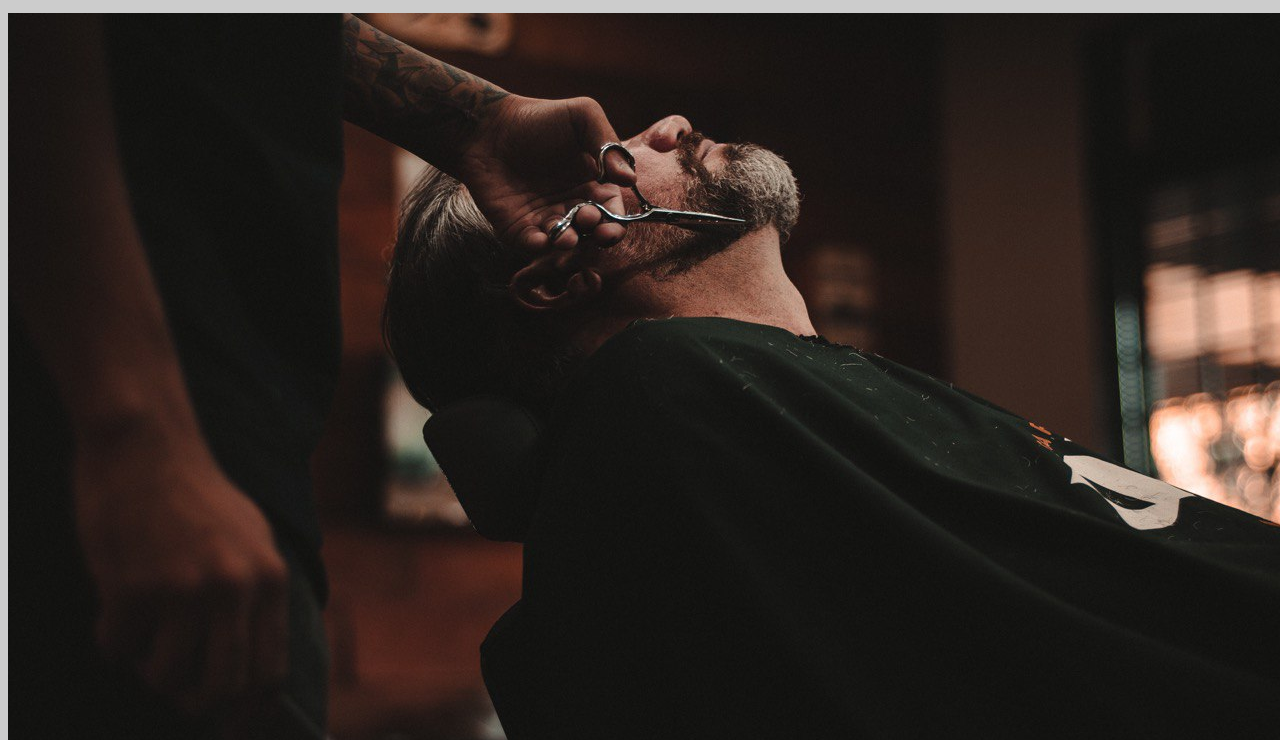
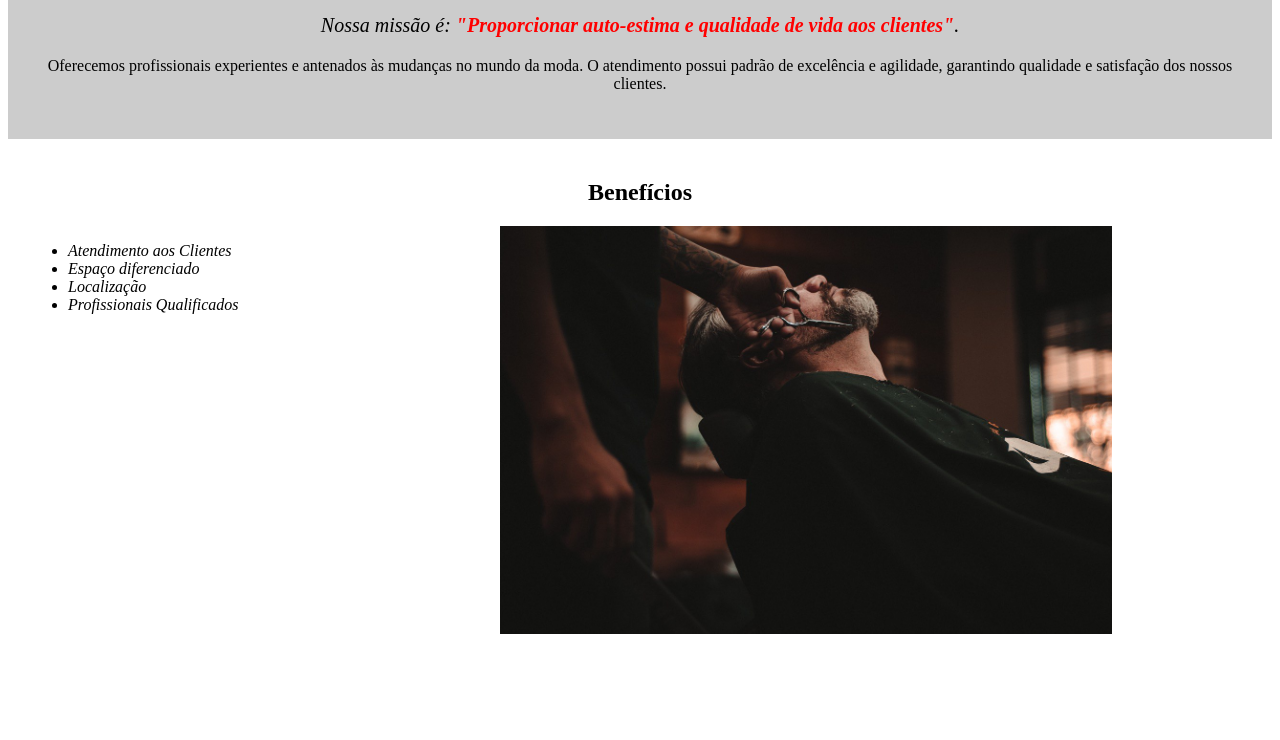
Before and after one commit to lusca2k22/barbearia-alua, a plain HTML site: page index.html in a window 1280 px wide. Shown: the part 638-1378 px from the top of the page. After the commit the page ends 1304 px from the top, so only its background shows below. Drawn offline with Linux system fonts and the light colour scheme.

Commit message:
Update style.css

```diff
--- a/style.css
+++ b/style.css
@@ -1,12 +1,51 @@
-p {
-	text-align: center;
+body {
 
 }
 
-body {
-	background : #CCCCCC
+#banner {
+	width:100%;
 }
 
-em strong{
-	color: red;
+.principal{
+	background: #CCCCCC;
+	padding: 30px;
 }
+
+h1 {
+	text-align: center
+}
+
+p {
+	text-align: center;
+}
+
+#missao {
+	font-size: 20px
+}
+
+em strong {
+	color: #FF0000;
+}
+
+.itens {
+	font-style: italic
+}
+
+.beneficios {
+	background: #FFFFFF;
+	padding: 20px;
+}
+
+h2 {
+	text-align: center;
+}
+ul {
+	display: inline-block;
+	vertical-align: top;
+	width: 20%;
+	margin-right: 15%;
+}
+
+.imagembeneficios {
+	width: 50%;
+}
```
